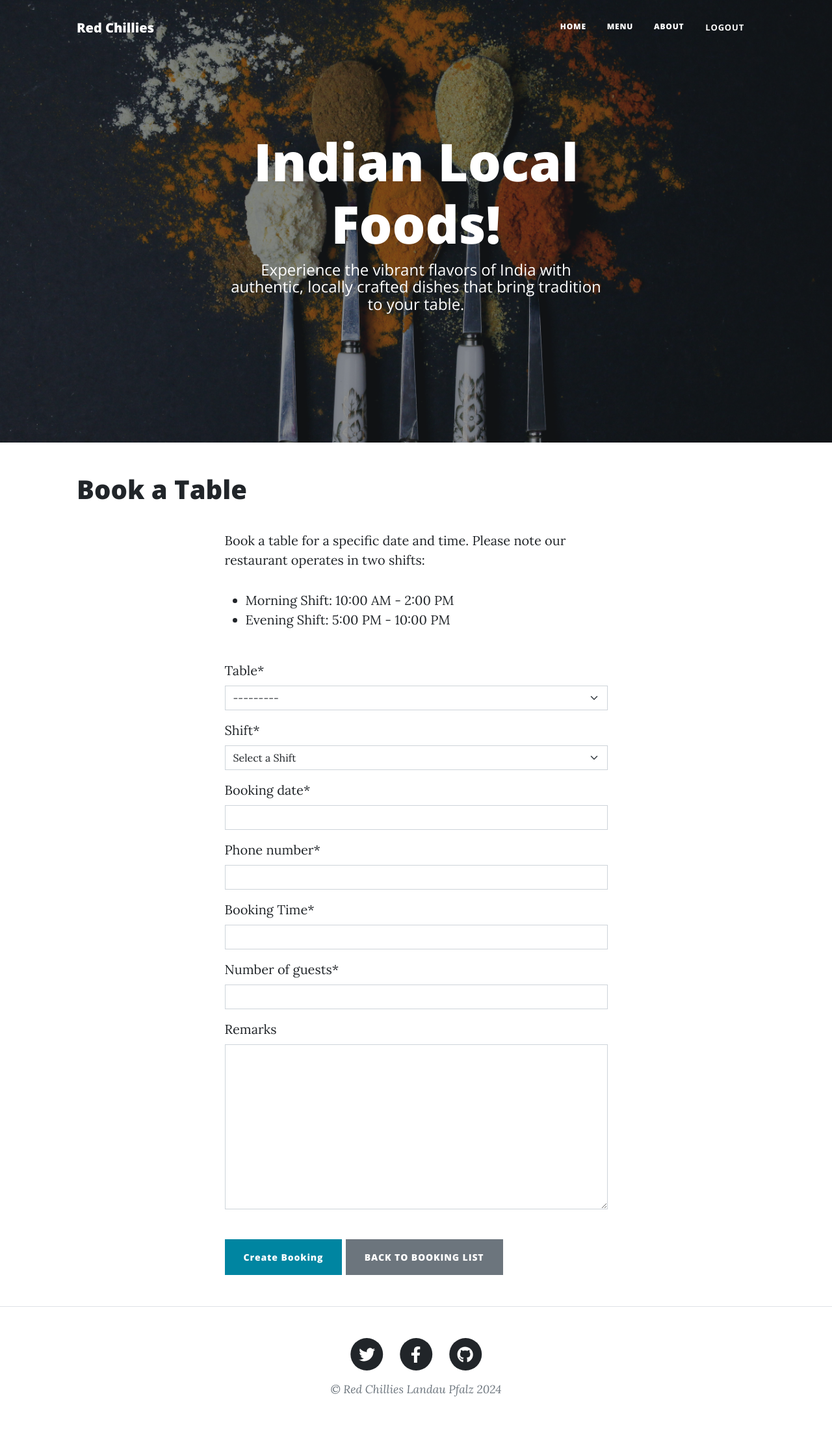
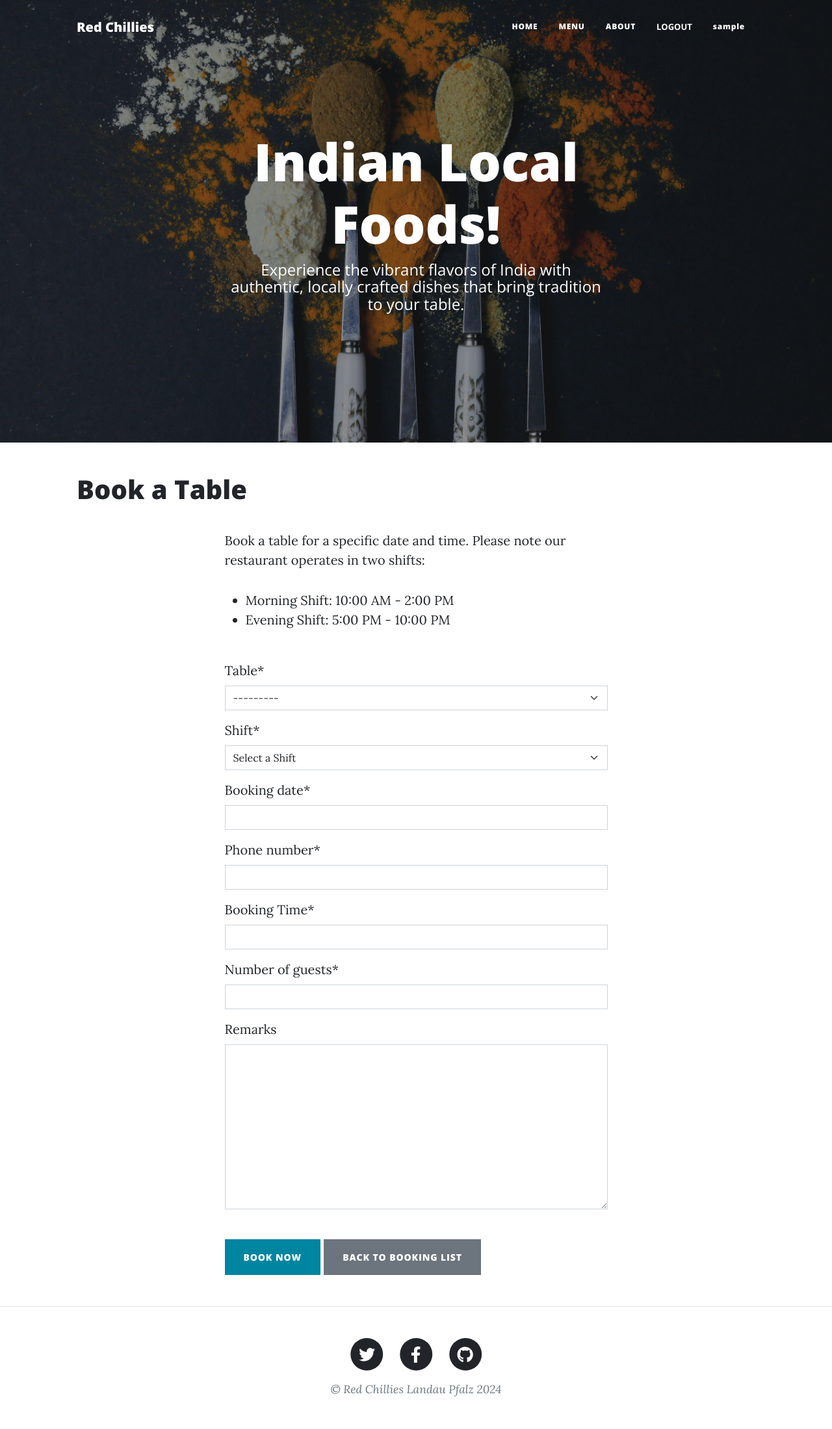
Before and after one commit to HasibullahFathi/restaurant-booking-system, a Django app: page /bookings/create/ in a window 1280 px wide. Shown: the whole page at 65% size. Run offline with Django 4.2, Linux system fonts and the light colour scheme; the visitor is signed in with stand-in values (Sample User, id 1); data that the repository does not hold is empty; some libraries are stand-ins or nearby versions.

Commit message:
fix but in edit form and view

```diff
--- a/booking/templates/booking/booking.html
+++ b/booking/templates/booking/booking.html
@@ -20,7 +20,6 @@
                     <th>Date</th>
                     <th>Time</th>
                     <th>Guests</th>
-                    <th>Status</th>
                     <th>Actions</th>
                 </tr>
             </thead>
@@ -33,11 +32,6 @@
                     <td>{{ booking.booking_date|date:"F j, Y" }}</td>
                     <td>{{ booking.booking_time|time:"H:i" }}</td>
                     <td>{{ booking.number_of_guests }}</td>
-                    <td>
-                        <span class="badge {% if booking.status == 1 %}bg-success{% else %}bg-danger{% endif %}">
-                            {{ booking.get_status_display }}
-                        </span>
-                    </td>
                     <td>
                         <a href="{% url 'booking_detail' booking.id %}" class="btn btn-primary btn-sm" title="View Details">
                             <i class="fas fa-eye"></i>
--- a/booking/templates/booking/booking_form.html
+++ b/booking/templates/booking/booking_form.html
@@ -4,7 +4,7 @@
 
 {% load crispy_forms_tags %}
 
-<h1>Book a Table</h1>
+<h1>{% if booking_id %}Edit{% else %}Book{% endif %} a Table</h1>
 <div class="row gx-4 gx-lg-5 justify-content-center">
     <div class="col-md-10 col-lg-8 col-xl-7">
         <p>Book a table for a specific date and time. Please note our restaurant operates in two shifts:</p>
@@ -20,7 +20,9 @@
 
                 <br />
                 <!-- Submit Button -->
-                <button type="submit" name="item_submit" class="btn btn-primary">Create Booking</button>
+                <button class="btn btn-primary text-uppercase" id="submitButton" type="submit">
+                    {% if booking_id %}Update{% else %}Book Now{% endif %}
+                </button>
                 <!-- Back to the booking list button -->
                 <a href="{% url 'booking_list' %}" class="btn btn-secondary text-uppercase">Back to Booking List</a>
             </form>
--- a/booking/views.py
+++ b/booking/views.py
@@ -125,12 +125,20 @@ def edit_booking(request, booking_id):
             # Check if the booking date is in the future
             if updated_booking.booking_date < timezone.now().date():
                 messages.error(request, "Booking date must be in the future.")
-                return render(request, 'booking/booking_form.html', {'form': form, 'tables': tables})
+                return render(request, 'booking/booking_form.html', {
+                'form': form,
+                'tables': tables,
+                'booking_id': booking_id
+            })
 
             # Check if the booking time falls within the selected shift
             if not (selected_shift.start_time <= booking_time <= selected_shift.end_time):
                 messages.error(request, f"Booking time must be between {selected_shift.start_time} and {selected_shift.end_time} for the {selected_shift.name} shift.")
-                return render(request, 'booking/booking_form.html', {'form': form, 'tables': tables})
+                return render(request, 'booking/booking_form.html', {
+                'form': form,
+                'tables': tables,
+                'booking_id': booking_id
+            })
 
             # Check for existing bookings for the same table on the same date and shift
             if Booking.objects.filter(
@@ -139,7 +147,11 @@ def edit_booking(request, booking_id):
                 shift=updated_booking.shift
             ).exclude(id=booking.id).exists():
                 messages.error(request, "This table is already booked at the selected time during the shift.")
-                return render(request, 'booking/booking_form.html', {'form': form, 'tables': tables})
+                return render(request, 'booking/booking_form.html', {
+                'form': form,
+                'tables': tables,
+                'booking_id': booking_id
+            })
 
             # Save the updated booking
             updated_booking.save()
@@ -149,12 +161,20 @@ def edit_booking(request, booking_id):
 
         else:
             messages.error(request, "There was an error with your booking.")
-            return render(request, 'booking/booking_form.html', {'form': form, 'tables': tables})
+            return render(request, 'booking/booking_form.html', {
+                'form': form,
+                'tables': tables,
+                'booking_id': booking_id
+            })
 
     else:
         form = BookingForm(instance=booking)
 
-    return render(request, 'booking/booking_form.html', {'form': form, 'tables': tables})
+    return render(request, 'booking/booking_form.html', {
+        'form': form,
+        'tables': tables,
+        'booking_id': booking_id
+    })
 
 
 @login_required
--- a/static/css/custom.css
+++ b/static/css/custom.css
@@ -63,6 +63,11 @@ html, body {
     visibility: visible;
 }
 
+.nav-username {
+    /* should be important */
+    text-transform: none !important;
+}
+
 
 /* media queries for screen smaller than tablet */
 @media screen and (max-width: 990px) {
--- a/templates/base.html
+++ b/templates/base.html
@@ -54,12 +54,14 @@
                     <li class="nav-item">
                         <form method="post" action="{% url 'account_logout' %}">
                             {% csrf_token %}
-                            <button class="btn btn-link nav-link px-lg-3 py-3 py-lg-4 nav-style"
+                            <a class="nav-link px-lg-3 py-3 py-lg-4 nav-style"
                                 type="submit">
                                 {% trans "Logout" %}
-                            </button>
+                            </a>
                         </form>
                     </li>
+                    <li class="nav-item"><a class="nav-link px-lg-3 py-3 py-lg-4 nav-username" href="#">{{user}}</a></li>
+
                     {% else %}
                     <li class="nav-item"><a class="nav-link px-lg-3 py-3 py-lg-4"
                             href="{% url 'account_signup' %}">Register</a></li>
```
Also changed, not shown: booking/templates/booking/booking_detail.html (+9 -15 lines), booking/templates/booking/edit_booking.html (deleted, +0 -32 lines).
